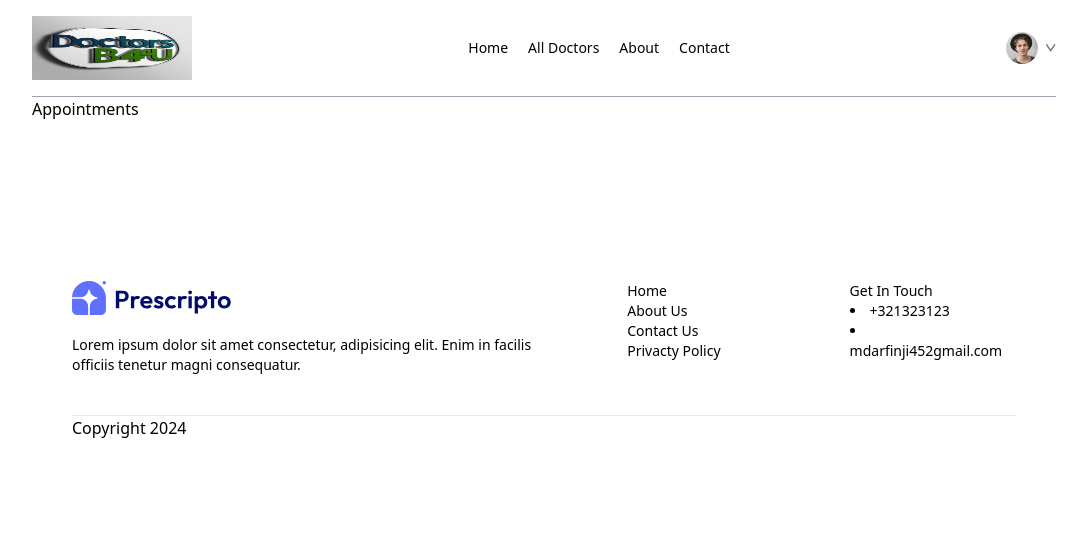
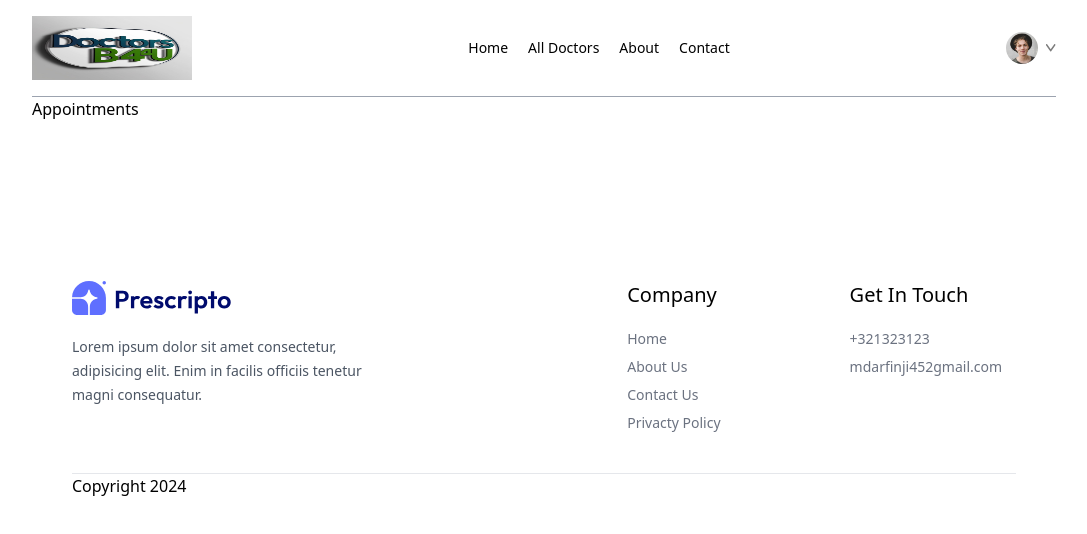
Before and after one commit to MgMorshed123/Doctor-4-U-Client, a React (Vite) app: page /appointment/1 in a window 1280 px wide. Shown: the top 534 px of the page, without its empty margins (96-1183 px from the left). Built offline with nearby package versions, Linux system fonts and the light colour scheme.

Commit message:
footer css done

```diff
--- a/src/components/Footer.jsx
+++ b/src/components/Footer.jsx
@@ -8,15 +8,15 @@
         {/* left */}
         <div className="">
           <img src={assets.logo} className="mb-5 w-40" alt="" srcset="" />
-          <p>
+          <p className="w-full md:w-2/3 text-gray-600 leading-6">
             Lorem ipsum dolor sit amet consectetur, adipisicing elit. Enim in
             facilis officiis tenetur magni consequatur.
           </p>
         </div>
         {/*  center*/}
-        <div>
-          <p> </p>
-          <ul>
+        <div className="">
+          <p className="text-xl font-medium mb-5  "> Company </p>
+          <ul className=" text-gray-500 flex flex-col gap-2">
             <li>Home</li>
             <li>About Us</li>
             <li>Contact Us</li>
@@ -26,9 +26,11 @@
 
         {/* rightt*/}
         <div>
-          <p>Get In Touch </p>
-          <li>+321323123</li>
-          <li>mdarfinji452gmail.com</li>
+          <p className="text-xl font-medium mb-5  ">Get In Touch </p>
+          <ul className=" text-gray-500 flex flex-col gap-2">
+            <li>+321323123</li>
+            <li>mdarfinji452gmail.com</li>
+          </ul>
         </div>
       </div>
 
```
